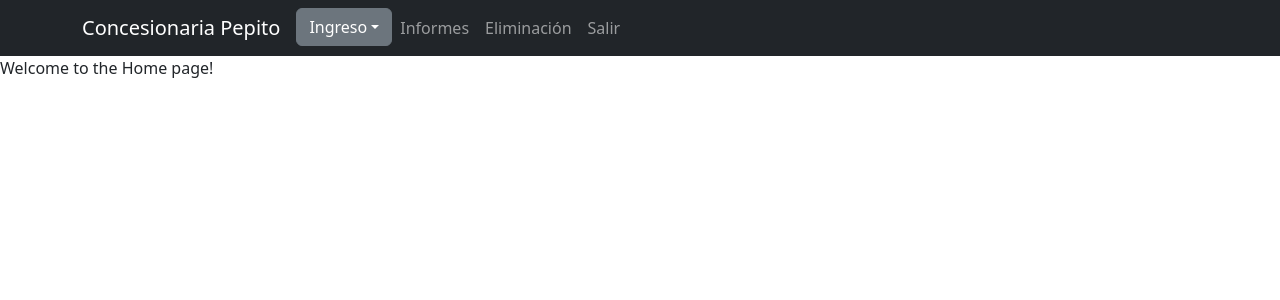
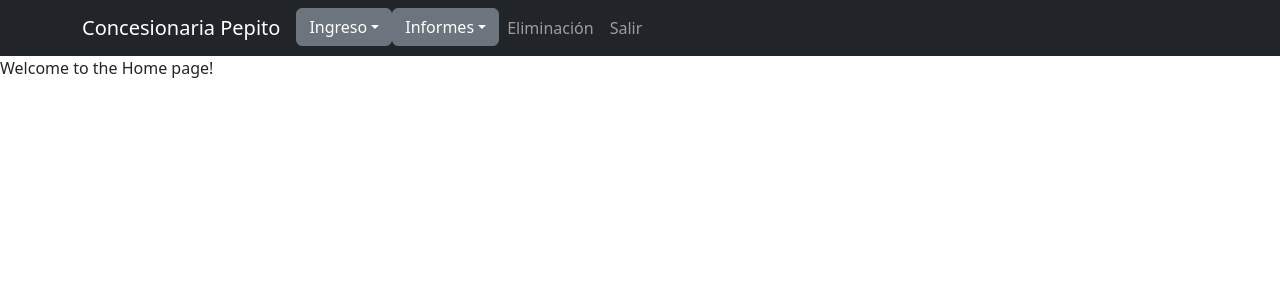
Before and after one commit to Seni0r-C/plantilla_ui_react_boostrap, a React (Vite) app: page / in a window 1280 px wide. Shown: the top 300 px of the page. Built offline with nearby package versions, Linux system fonts and the light colour scheme.

Commit message:
opciones del menu informe

```diff
--- a/src/components/Navbar.jsx
+++ b/src/components/Navbar.jsx
@@ -21,7 +21,16 @@ const NavigationBar = () => {
                                 <Dropdown.Item as={Link} to="/">Regresar</Dropdown.Item>
                             </Dropdown.Menu>
                         </Dropdown>
-                        <Nav.Link as={Link} to="/carro">Informes</Nav.Link>
+                        <Dropdown>
+                            <Dropdown.Toggle variant="secondary" id="dropdown-basic">
+                                Informes
+                            </Dropdown.Toggle>
+                            <Dropdown.Menu>
+                                <Dropdown.Item as={Link} to="/informe/clientes">Clientes</Dropdown.Item>
+                                <Dropdown.Item as={Link} to="/informe/revisiones">Revisiones</Dropdown.Item>
+                                <Dropdown.Item as={Link} to="/">Regresar</Dropdown.Item>
+                            </Dropdown.Menu>
+                        </Dropdown>
                         <Nav.Link as={Link} to="/ventas">Eliminación</Nav.Link>
                         <Nav.Link as={Link} to="/">Salir</Nav.Link>
                     </Nav>
```
